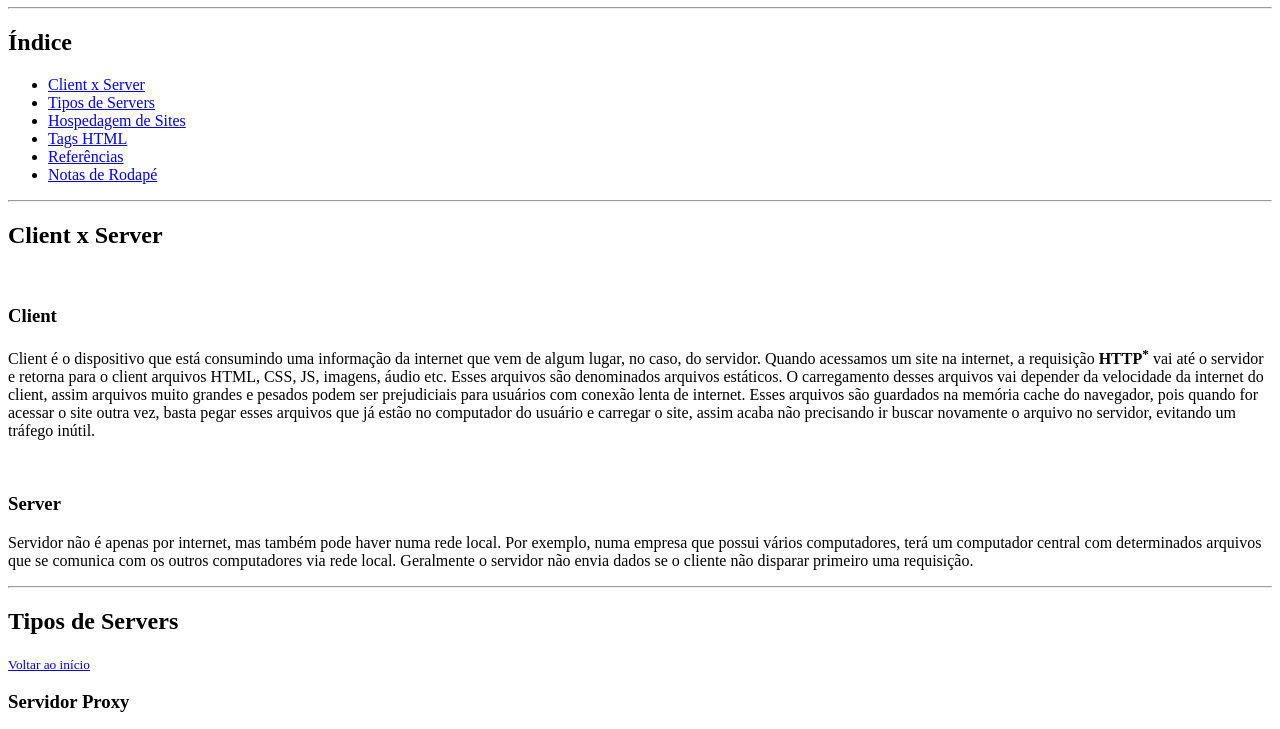
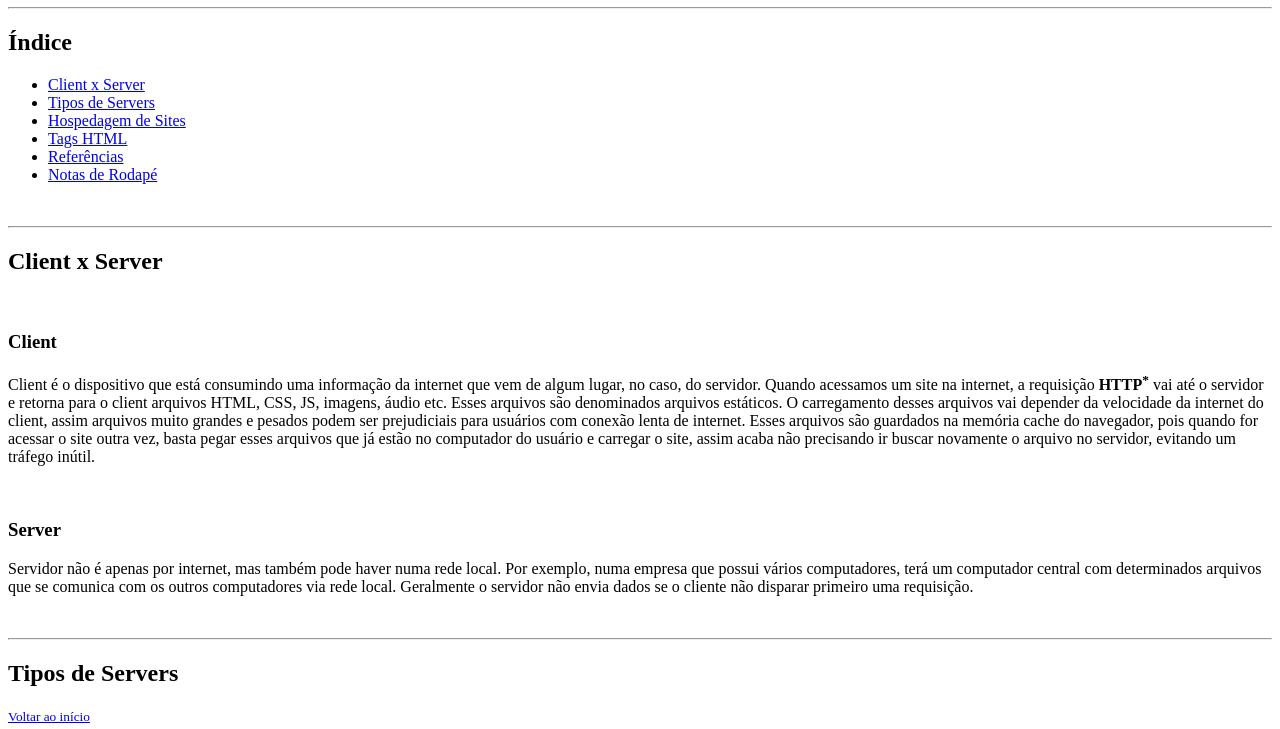
Before and after one commit to josebauer/desafio1-html-developer, a plain HTML site: page index.html in a window 1280 px wide. Shown: the part 73-802 px from the top of the page. Drawn offline with Linux system fonts and the light colour scheme.

Commit message:
Altera index.html

```diff
--- a/index.html
+++ b/index.html
@@ -10,8 +10,8 @@
     </head>
 
     <body>
-        <h1 id="inicio">Formação HTML Developer</h1>
-        <hr/>
+        <h1 id="inicio">Formação HTML Web Developer</h1>
+        <hr>
 
         <h2>Índice</h2>
         <ul>
@@ -34,106 +34,105 @@
                 <a href="rodape">Notas de Rodapé</a>
             </li>
         </ul>
-        <hr/>
+        <br><hr>
 
-        <h2 id="client-server">Client x Server</h2><br/>
+        <h2 id="client-server">Client x Server</h2><br>
 
         <h3>Client</h3>
 
         <p>
             Client é o dispositivo que está consumindo uma informação da internet que vem de algum lugar, no caso, do servidor. Quando acessamos um site na internet, a requisição <strong>HTTP<sup>*</sup></strong> vai até o servidor e retorna para o client arquivos HTML, CSS, JS, imagens, áudio etc. Esses arquivos são denominados arquivos estáticos. O carregamento desses arquivos vai depender da velocidade da internet do client, assim arquivos muito grandes e pesados podem ser prejudiciais para usuários com conexão lenta de internet. Esses arquivos são guardados na memória cache do navegador, pois quando for acessar o site outra vez, basta pegar esses arquivos que já estão no computador do usuário e carregar o site, assim acaba não precisando ir buscar novamente o arquivo no servidor, evitando um tráfego inútil.
-        </p><br/>
+        </p><br>
 
         <h3>Server</h3>
 
         <p>
             Servidor não é apenas por internet, mas também pode haver numa rede local. Por exemplo, numa empresa que possui vários computadores, terá um computador central com determinados arquivos que se comunica com os outros computadores via rede local. Geralmente o servidor não envia dados se o cliente não disparar primeiro uma requisição.
-        </p>
-        <hr/>
+        </p><br><hr>
 
         <h2 id="tipos-servers">Tipos de Servers</h2>
-        <small><a href="#inicio">Voltar ao início</a></small><br/>
+        <small><a href="#inicio">Voltar ao início</a></small><br>
 
         <h3>Servidor Proxy</h3>
         <p>
             É um servidor usado em empresas para determinar certas regras de segurança dentro da empresa, por exemplo, esse servidor pode bloquear determinados sites maliciosos que o empregador não quer que os funcionários acessem.
             Esse servidor funciona da seguinte maneira: O usuário entra em um site, mas antes da requisição chegar na internet, o servidor proxy analisa se o site é permitido o acesso, se caso não for, ele bloqueia e não deixa o usuário acessar. O servidor Proxy pode também ser usado para autenticação de usuário e senha para liberar certos acessos para diferentes pessoas. Um problema que pode ocorrer com esses servidores, é o Proxy liberar o acesso, a requisição é feita ao servidor web, mas na hora do HTML voltar para o client acaba sendo bloqueado pelo Proxy.
-        </p><br/>
+        </p><br>
 
         <h3>Servidor Firewall</h3>
         <p>
             Também é um servidor de segurança, porém é voltado para acesso externo. Ele bloqueia caso algum client externo tente mandar um arquivo malicioso para aquela rede.
-        </p><br/>
+        </p><br>
 
         <h3>Servidor Web</h3>
         <p>
             O Servidor possui um sistema operacional e nesse sistema operacional tem um servidor web instalado, como Apache ou Nginx que vai trabalhar com as requisições HTTP que vierem da internet.
             Podemos ter um computador com um servidor web ou podemos contratar um plano de servidor web para podermos hospedar nossos sites. Há também servidor web sem conexão com a internet, só em rede local onde o servidor web é conectado a um data base e aos computadores apenas pela rede local, não sendo possível ser acessado fora daquele ambiente.
-        </p><br/>
+        </p><br>
 
         <h3>Servidor de E-mail</h3>
         <p>
             É um servidor como os outros, mas usado para armazenar os e-mails
-        </p></br>
+        </p><br>
 
         <h3>Servidor Data Base</h3>
         <p>
             É um servidor usado para acesso e comunicação de outros servidores, onde são guardadas informações das aplicações web. Por exemplo, um e-commerce está hospedado num servidor web, mas as informações de preço, produtos etc devem ser salvadas em outro servidor, no caso em um data base.
-        </p><br/>
+        </p><br>
 
         <h3>Servidor DNS</h3>
         <p>
             É um servidor que detém uma lista de nomes e IP’s. Ele serve para traduzir o endereço de um site, vê qual IP é relacionando com o endereço, assim ele direciona para esse IP. Ou seja, o servidor DNS serve para redirecionar o nome para um IP específico.
-        </p><br/><hr/>
+        </p><br><hr>
 
         <h2 id="hospedagem">Hospedagem de Sites</h2>
-        <small><a href="#inicio">Voltar ao início</a></small><br/>
+        <small><a href="#inicio">Voltar ao início</a></small><br>
 
-        <p>Hospedagem É colocar os arquivos de um site em um servidor para que fique disponível para os clients acessarem. Ela funciona como um aluguel de um espaço digital para armazenar seus arquivos, pois para ter um site é necessário mantê-lo 24 horas online. Para que você tenha uma Hospedagem de Sites barata e com o melhor custo-benefício, é aí que entram as prestadoras de Hospedagem de Sites, com um datacenter com diversos servidores, resfriamento e gerenciamento.</p><br/><hr/>
+        <p>Hospedagem É colocar os arquivos de um site em um servidor para que fique disponível para os clients acessarem. Ela funciona como um aluguel de um espaço digital para armazenar seus arquivos, pois para ter um site é necessário mantê-lo 24 horas online. Para que você tenha uma Hospedagem de Sites barata e com o melhor custo-benefício, é aí que entram as prestadoras de Hospedagem de Sites, com um datacenter com diversos servidores, resfriamento e gerenciamento.</p><br><hr>
 
         <h2 id="tags">Tags HTML</h2>
-        <small><a href="#inicio">Voltar ao início</a></small><br/>
+        <small><a href="#inicio">Voltar ao início</a></small><br>
 
         <h3>< ! DOCTYPE ></h3>
         <p>
             Define o tipo do documento, usado da seguinte forma: < ! DOCTYPE html >
-        </p><br/>
+        </p><br>
 
         <h3>< head ></h3>
         <p>
             Contem as informações do documento.
-        </p></br/>
+        </p><br>
 
         <h3>< body ></h3>
         <p>
             É o corpo do documento, todo o conteúdo ficará nele.
-        </p><br/>
+        </p><br>
 
         <h3>< ol ></h3>
         <p>
             Cria uma lista ordenada.
-        </p><br/>
+        </p><br>
 
         <h3>< ul ></h3>
         <p>
             Cria uma lista não ordenada.
-        </p><br/>
+        </p><br>
 
         <h3>< li ></h3>
         <p>
             Define um item da lista.
-        </p></br>
+        </p><br>
 
         <h3>< a ></h3>
         <p>
             Define um hyperlink, podendo encaminhar para um conteúdo de outra página, ou também para dentro da mesma mas em outra sessão.
-        </p><br/>
+        </p><br>
 
-        <h3>Esses foram alguns exemplos de tags em HTML, mas existem vários outros.</h3><br/><hr/>
+        <h3>Esses foram alguns exemplos de tags em HTML, mas existem vários outros.</h3><br><hr>
 
 
         <h2 id="referencias">Referências</h2>
-        <small><a href="#inicio">Voltar ao início</a></small><br/>
+        <small><a href="#inicio">Voltar ao início</a></small><br>
 
         <ul>
             <li>
@@ -146,13 +145,12 @@
                 <a href="https://www.locaweb.com.br/conteudos/o-que-e-hospedagem-de-site/" target="_blank" title="Clique aqui e confira!">Hospedagem de Sites</a>
             </li>
         </ul>
-        <br/><hr/>
+        <br><hr>
 
         <h2 id="rodape">Notas de Rodapé</h2>
-        <small><a href="#inicio">Voltar ao início</a></small><br/>
+        <small><a href="#inicio">Voltar ao início</a></small><br>
 
         <p><strong>HTTP</strong>(Hypertext Transfer Protocol) é o protocolo base para as aplicações web e clientes (como aplicativos mobile, entre outros) que se conectam a web APIs. Ele permite a comunicação entre clientes e servidores através da internet.</p>
-        <br/>
-
+        <br>
     </body>
 </html>
```
